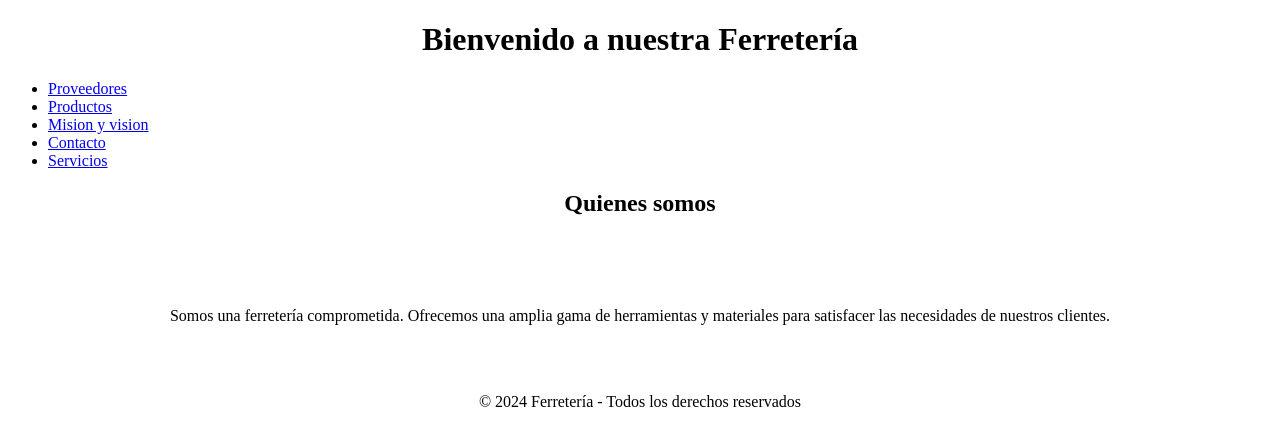
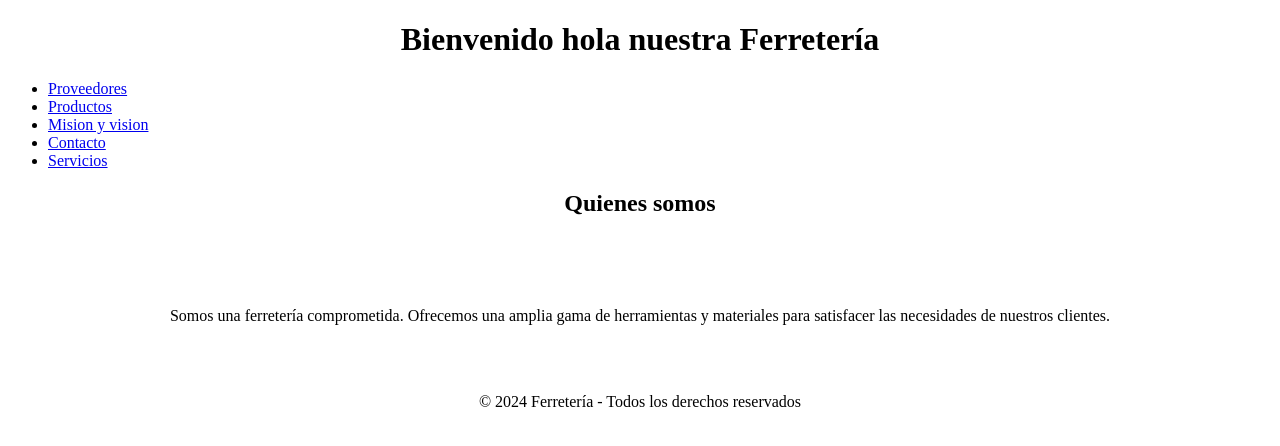
Before and after one commit to julio12fa/ferreteria, a plain HTML site: page index.html in a window 1280 px wide. Drawn offline with Linux system fonts and the light colour scheme.

Commit message:
hola ramas

```diff
--- a/index.html
+++ b/index.html
@@ -9,7 +9,7 @@
 <body >
 
 <header>
-    <h1 align=center>Bienvenido a nuestra Ferretería </h1>
+    <h1 align=center>Bienvenido hola nuestra Ferretería </h1>
     <nav>
         <ul>
 
```
